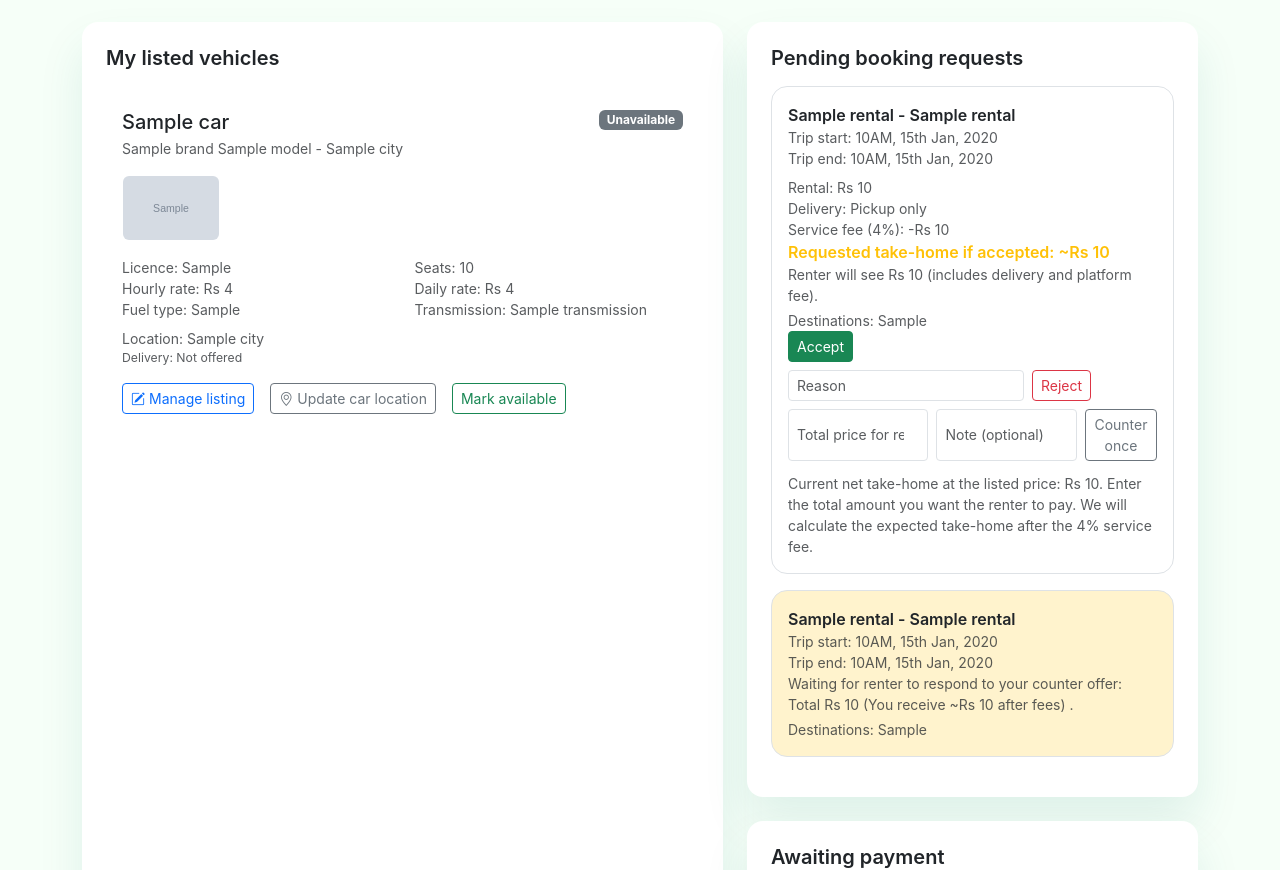
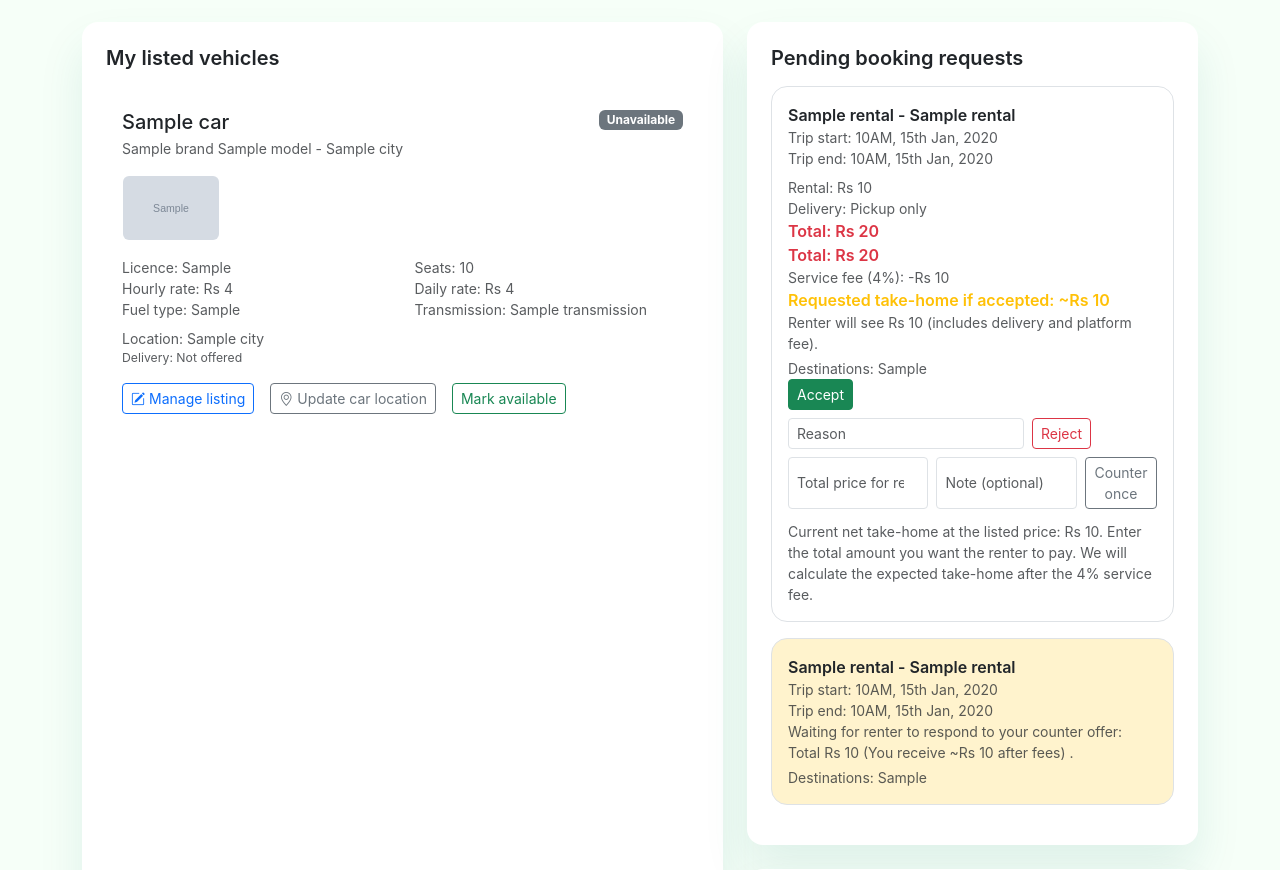
Before and after one commit to durlavdhadumia-beginner/Self-drive, a Flask app: template templates/owner_cars.html in a window 1280 px wide. Shown: the part 375-1245 px from the top of the page. Run offline with Flask 3, Linux system fonts and the light colour scheme; the template is opened without the code that fills it: most values are stand-ins (such as "Sample title", 1, 10 or a date in 2020); grey boxes marked "Sample" are stand-in pictures.

Commit message:
Improve counter UI totals and confirmation

```diff
--- a/static/js/owner_dashboard.js
+++ b/static/js/owner_dashboard.js
@@ -753,6 +753,35 @@ document.addEventListener('DOMContentLoaded', () => {
         });
     }
 
+    const counterForms = document.querySelectorAll('form[data-counter-form]');
+    counterForms.forEach((form) => {
+        form.addEventListener('submit', (event) => {
+            const actionInput = form.querySelector('input[name="action"]');
+            if (!actionInput || actionInput.value !== 'counter') {
+                return;
+            }
+            const amountInput = form.querySelector('input[name="counter_amount"]');
+            if (!amountInput) {
+                return;
+            }
+            const originalTotal = Number(form.getAttribute('data-original-total'));
+            if (!Number.isFinite(originalTotal)) {
+                return;
+            }
+            const enteredRaw = (amountInput.value || '').replace(/[₹,]/g, '').trim();
+            const enteredAmount = Number(enteredRaw);
+            if (!Number.isFinite(enteredAmount)) {
+                return;
+            }
+            if (enteredAmount < originalTotal) {
+                const message = `Do you want to make the revised offer less than the original total amount of Rs ${originalTotal.toFixed(2)}?`;
+                if (!window.confirm(message)) {
+                    event.preventDefault();
+                }
+            }
+        });
+    });
+
     const ownerMapElement = document.getElementById('owner-map');
     const initPendingRequestMaps = () => {
         if (typeof L === 'undefined') {
--- a/templates/owner_cars.html
+++ b/templates/owner_cars.html
@@ -196,6 +196,8 @@
                                                 Delivery: Pickup only
                                             {% endif %}
                                         </div>
+                                        <div class="fw-semibold text-danger" style="color:#7d1d31;">Total: Rs {{ (base_amount + delivery_fee)|round(2) }}</div>
+                                    <div class="fw-semibold text-danger" style="color:#7d1d31;">Total: Rs {{ (base_amount + delivery_fee)|round(2) }}</div>
                                     <div class="text-muted small text-danger">Service fee ({{ rental['host_service_fee_rate'] }}%): -Rs {{ rental['host_service_fee']|round(2) }}</div>
                                     {% if rental['counter_total_amount'] %}
                                         <div class="fw-semibold text-warning">
@@ -229,7 +231,7 @@
                                             <input type="text" class="form-control form-control-sm" name="reason" placeholder="Reason" required>
                                             <button type="submit" class="btn btn-sm btn-outline-danger">Reject</button>
                                         </form>
-                                        <form method="post" action="{{ url_for('owner_respond_rental', rental_id=rental['id']) }}" class="d-flex flex-column flex-lg-row gap-2">
+                                        <form method="post" action="{{ url_for('owner_respond_rental', rental_id=rental['id']) }}" class="d-flex flex-column flex-lg-row gap-2" data-counter-form data-original-total="{{ (rental['total_amount'] or 0)|round(2) }}">
                                             <input type="hidden" name="action" value="counter">
                                             <div class="flex-grow-1 d-flex gap-2">
                                                 <input type="number" class="form-control form-control-sm" name="counter_amount" placeholder="Total price for renter (Rs)" min="0" step="50" required>
```
Lines whose indentation alone changed are shown as unchanged.
